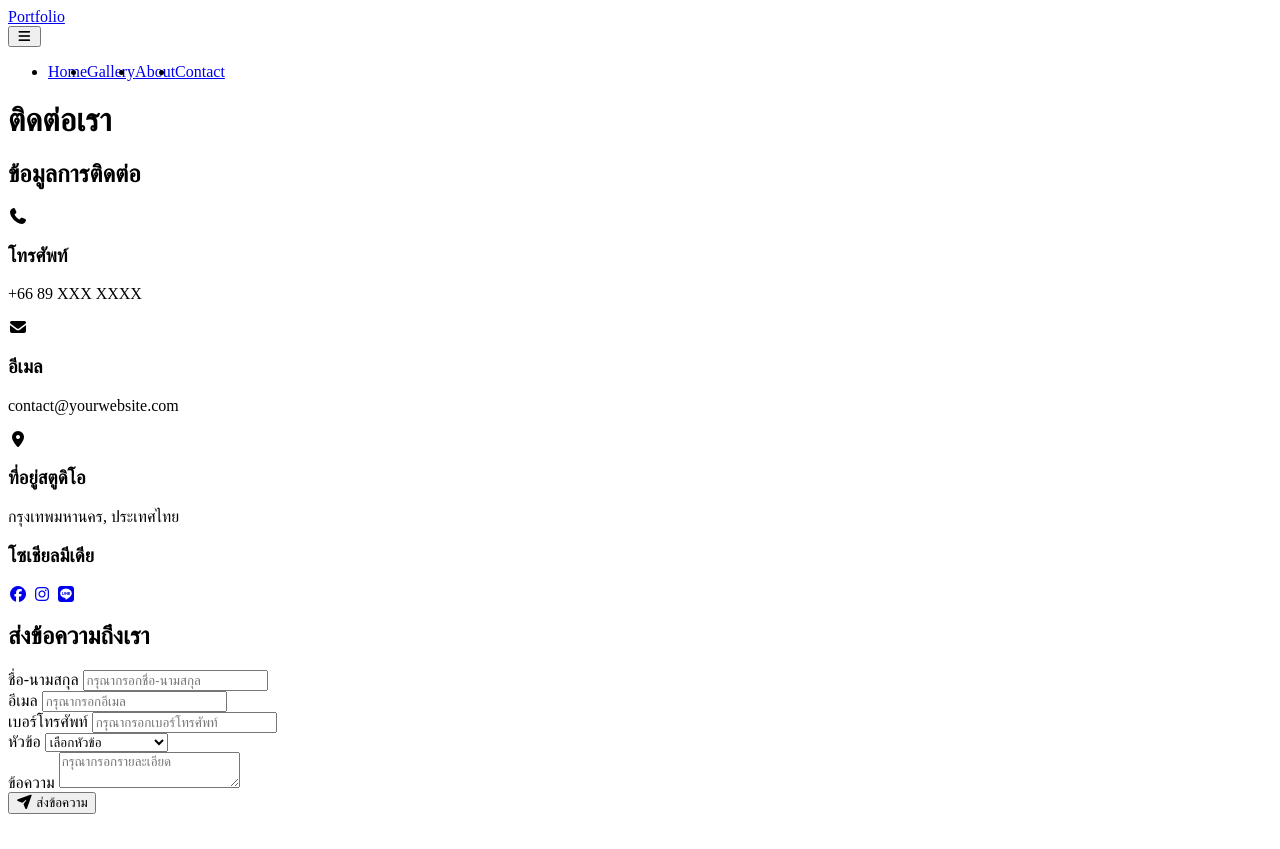
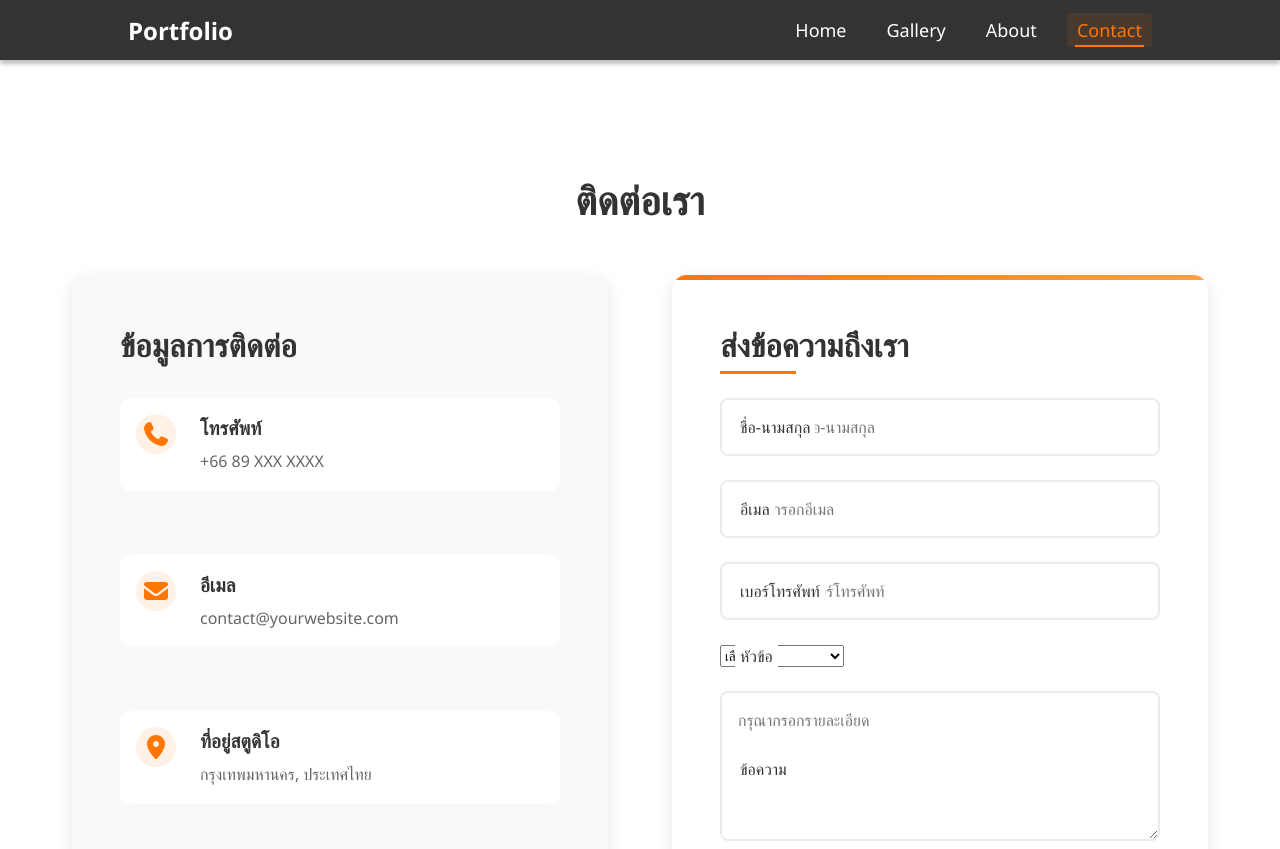
Before and after one commit to Pxnu/web-pic, a plain HTML site: page Contact.html in a window 1280 px wide. Shown: the top 849 px of the page. Before the commit the page ends 822 px from the top, so only its background shows below. Drawn offline with Linux system fonts and the light colour scheme; files that its build step writes are made by us from their sources; the site is published under a folder, as on GitHub Pages, so addresses that start at the root find nothing.

Commit message:
fix all file

```diff
--- a/About.html
+++ b/About.html
@@ -4,7 +4,7 @@
     <meta charset="UTF-8">
     <meta name="viewport" content="width=device-width, initial-scale=1.0">
     <title>About</title>
-    <link rel="stylesheet" href="/css/about.css">
+    <link rel="stylesheet" href=".css/about.css">
     <link rel="stylesheet" href="https://cdnjs.cloudflare.com/ajax/libs/font-awesome/7.0.0/css/all.min.css">
 </head>
 <body>
--- a/Contact.html
+++ b/Contact.html
@@ -4,7 +4,7 @@
     <meta charset="UTF-8">
     <meta name="viewport" content="width=device-width, initial-scale=1.0">
     <title>Contact</title>
-    <link rel="stylesheet" href="/css/contact.css">
+    <link rel="stylesheet" href=".css/contact.css">
     <link rel="stylesheet" href="https://cdnjs.cloudflare.com/ajax/libs/font-awesome/7.0.0/css/all.min.css">
 </head>
 <body>
```
Also changed, not shown: Gallery.html (+1 -1 lines), index.html (+1 -1 lines).
